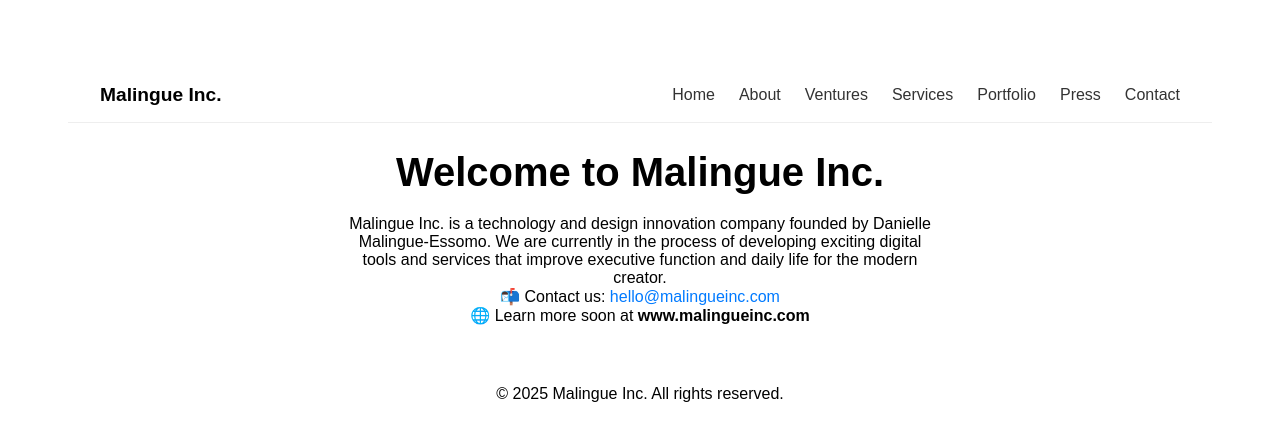
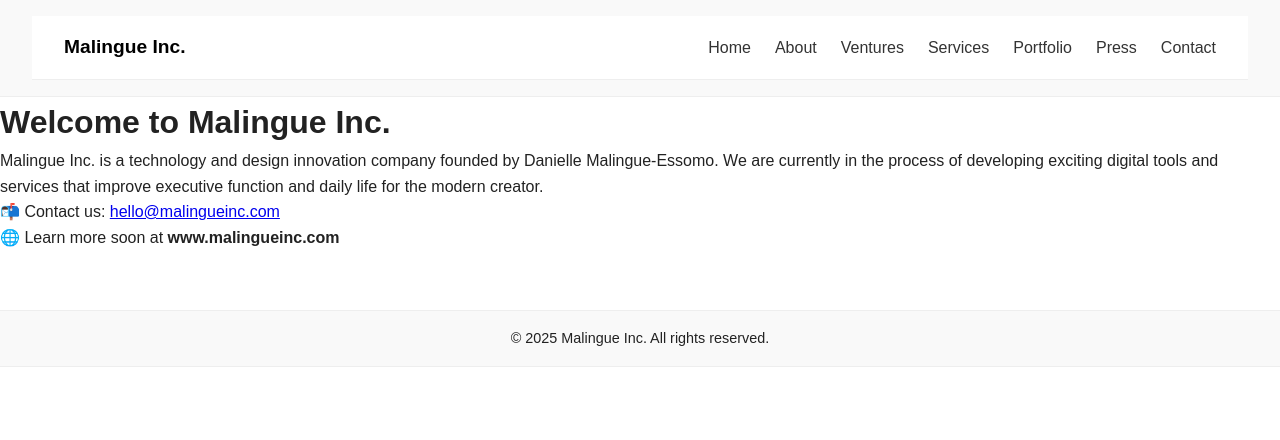
Before and after one commit to DanielleMalingue/DanielleMalingue.github.io, a plain HTML site: page index.html in a window 1280 px wide. Drawn offline with Linux system fonts and the light colour scheme.

Commit message:
Update index.html

```diff
--- a/index.html
+++ b/index.html
@@ -5,10 +5,17 @@
   <title>Malingue Inc.</title>
   <meta name="viewport" content="width=device-width, initial-scale=1.0">
   <style>
-    body { font-family: sans-serif; text-align: center; padding: 60px; }
-    h1 { font-size: 2.5em; margin-bottom: 0.5em; }
-    p { max-width: 600px; margin: auto; }
-    a { color: #007AFF; text-decoration: none; }
+        * { margin: 0; padding: 0; box-sizing: border-box; }
+    body { font-family: Arial, sans-serif; line-height: 1.6; color: #222; background-color: #fff; }
+    header, footer { background: #f9f9f9; padding: 1rem 2rem; border-bottom: 1px solid #eee; }
+    nav { display: flex; justify-content: space-between; align-items: center; }
+    .logo { font-weight: bold; font-size: 1.4rem; color: #111; text-decoration: none; }
+    ul.nav-links { list-style: none; display: flex; gap: 1.5rem; }
+    ul.nav-links li a { text-decoration: none; color: #333; font-size: 1rem; }
+    ul.nav-links li a:hover { color: #007aff; }
+    main { padding: 2rem; }
+    footer { text-align: center; font-size: 0.9rem; border-top: 1px solid #eee; margin-top: 2rem; }
+    .container { max-width: 960px; margin: auto; }
   </style>
 </head>
 <body>
```
